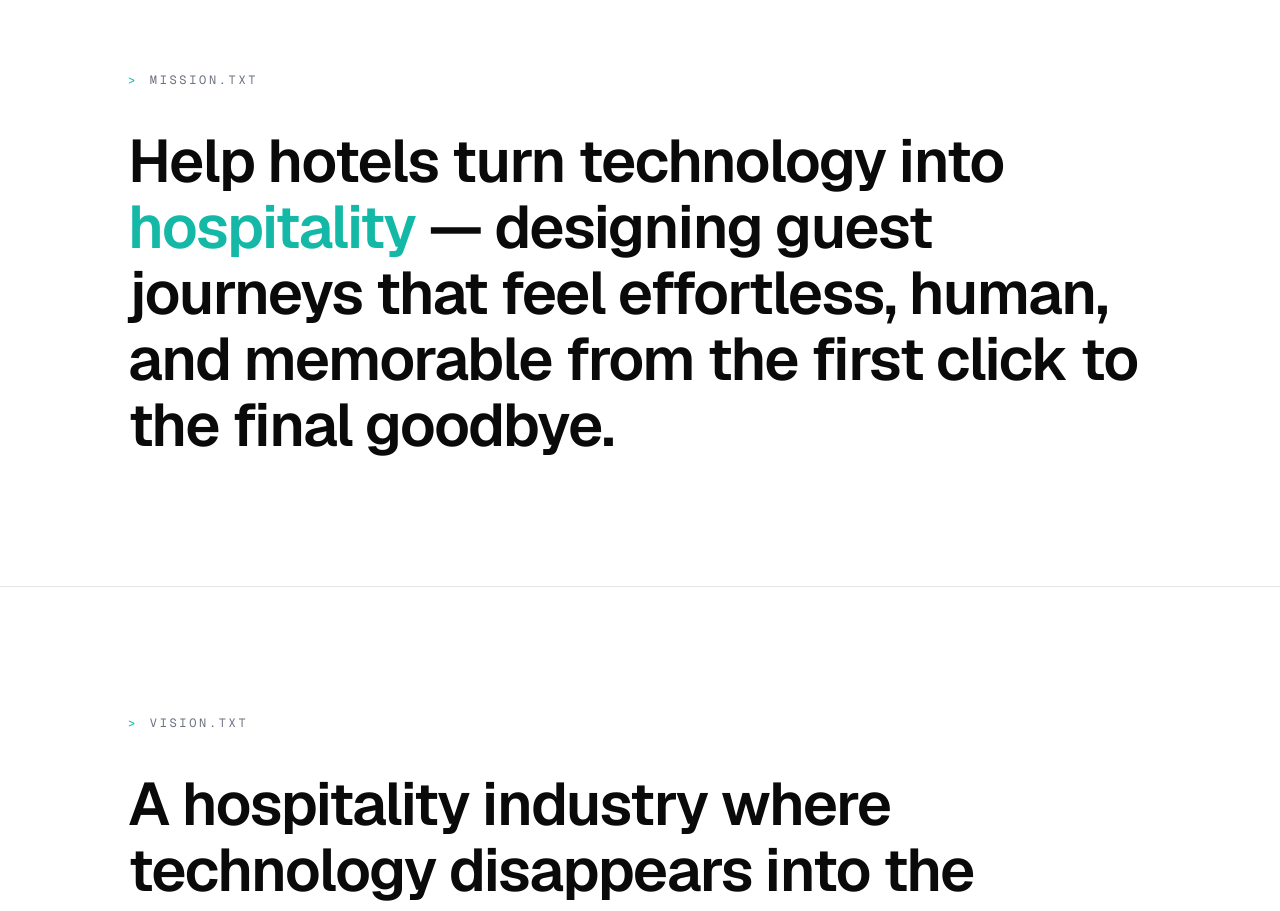
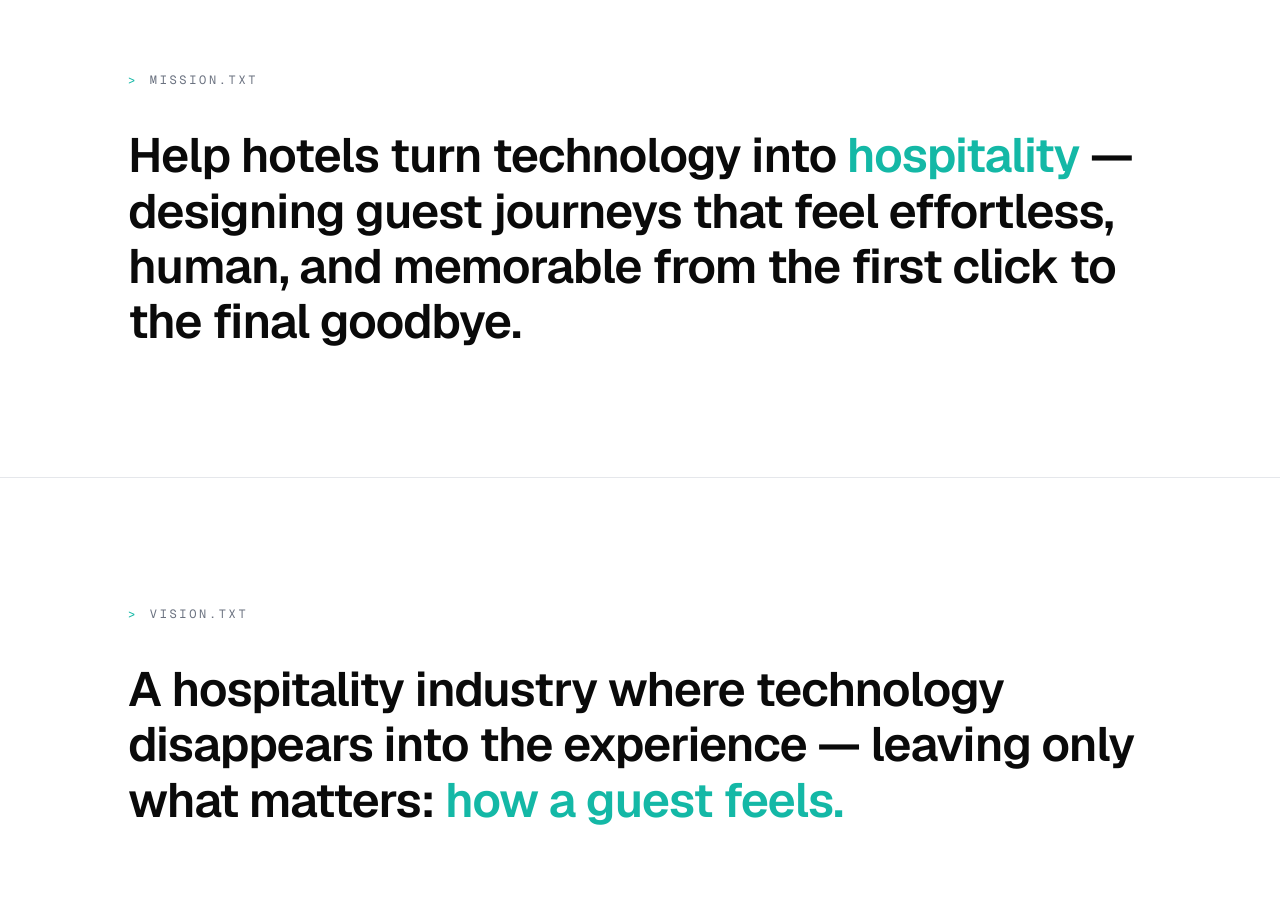
Before and after one commit to mrkatonazoli/katonazoli, a Next.js app: page / in a window 1280 px wide. Shown: the part 1140-2051 px from the top of the page. Built offline with nearby package versions, Linux system fonts and the light colour scheme.

Commit message:
Reduce Mission/Vision statement text size one tier

```diff
--- a/src/components/Mission.tsx
+++ b/src/components/Mission.tsx
@@ -9,7 +9,7 @@ export function Mission() {
           <span className="text-accent">{">"}</span>
           <span>mission.txt</span>
         </div>
-        <p className="text-3xl sm:text-4xl md:text-5xl lg:text-6xl font-semibold leading-[1.1] tracking-[-0.025em]">
+        <p className="text-2xl sm:text-3xl md:text-4xl lg:text-5xl font-semibold leading-[1.15] tracking-[-0.02em]">
           Help hotels turn technology into{" "}
           <span className="text-accent">hospitality</span> — designing guest
           journeys that feel effortless, human, and memorable from the first
--- a/src/components/Vision.tsx
+++ b/src/components/Vision.tsx
@@ -9,7 +9,7 @@ export function Vision() {
           <span className="text-accent">{">"}</span>
           <span>vision.txt</span>
         </div>
-        <p className="text-3xl sm:text-4xl md:text-5xl lg:text-6xl font-semibold leading-[1.1] tracking-[-0.025em]">
+        <p className="text-2xl sm:text-3xl md:text-4xl lg:text-5xl font-semibold leading-[1.15] tracking-[-0.02em]">
           A hospitality industry where technology disappears into the
           experience — leaving only what matters:{" "}
           <span className="text-accent">how a guest feels.</span>
```
